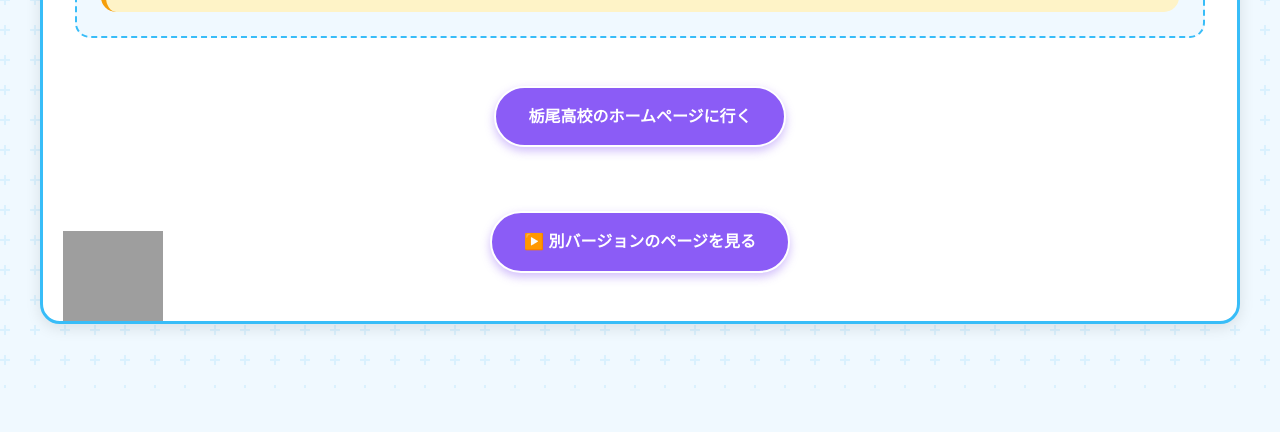
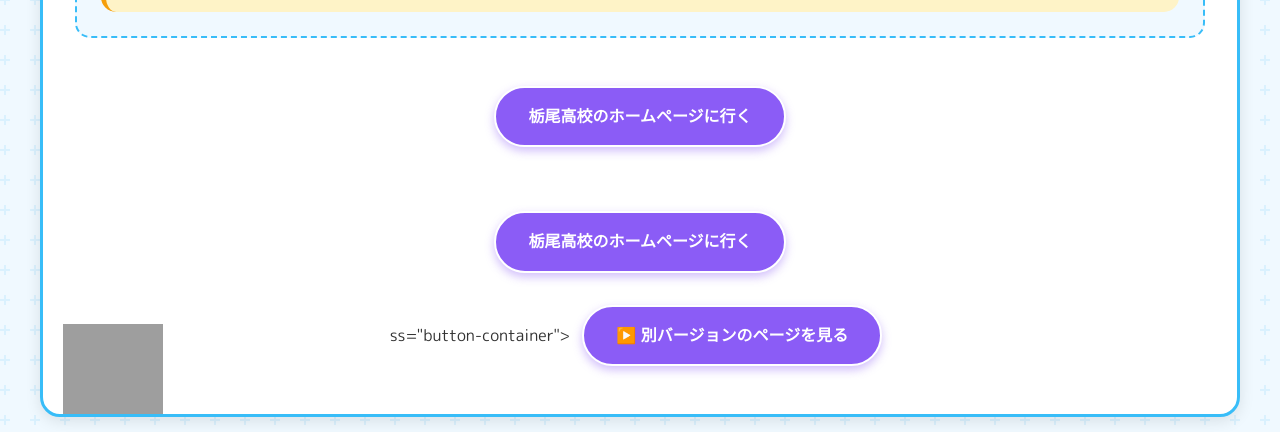
Before and after one commit to KantaYamamotoShiba/TochioHighschoolVirtualTour, a plain HTML site: page index.html in a window 1280 px wide. Shown: the part 1715-2147 px from the top of the page. Before the commit the page ends 2103 px from the top, so only its background shows below. Drawn offline with Linux system fonts and the light colour scheme; grey boxes are pictures that could not be loaded.

Commit message:
Update index.html

```diff
--- a/index.html
+++ b/index.html
@@ -645,7 +645,13 @@
          <a href="http://www.tochio-h.nein.ed.jp/" target="_blank" class="hp-link-button">
     栃尾高校のホームページに行く
   </a>
-          <div class="button-container">
+          <div cla<div class="button-container">
+  <a href="http://www.tochio-h.nein.ed.jp/" target="_blank" class="hp-link-button">
+    栃尾高校のホームページに行く
+  </a>
+</div>
+
+ss="button-container">
   <a href="index_2.html" class="hp-link-button">
     ▶️ 別バージョンのページを見る
   </a>
```
